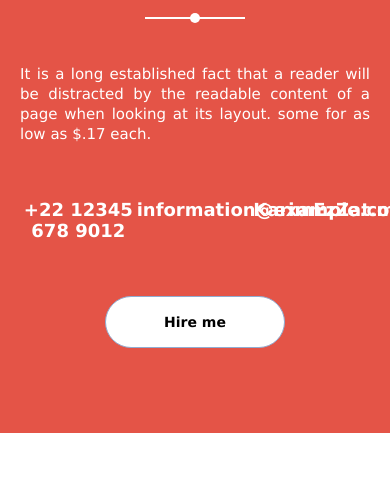
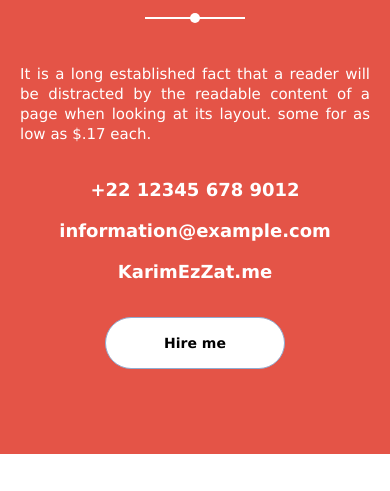
Before and after one commit to front-end-by-rimantas/Kareem-portfolio-project, a plain HTML site: page index.html in a window 390 px wide. Shown: the part 6064-6555 px from the top of the page. Drawn offline with Linux system fonts and the light colour scheme.

Commit message:
Update main.css

```diff
--- a/css/main.css
+++ b/css/main.css
@@ -551,6 +551,12 @@ body > header {
     color: #fff;
     margin: 30px 0;
 }
+@media ( max-width: 1100px ) {
+    .container > .contacts > div{
+        width: 100%;
+        margin: 10px 0;
+    }
+}
 .contact_me_btn {
     width: 100%;
     display: inline-block;
```
